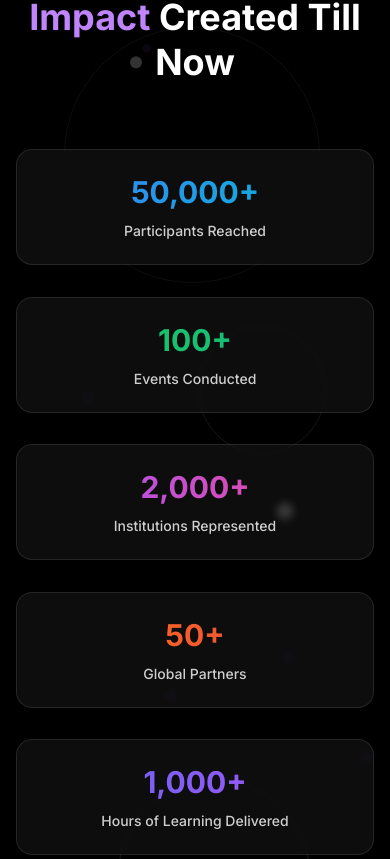
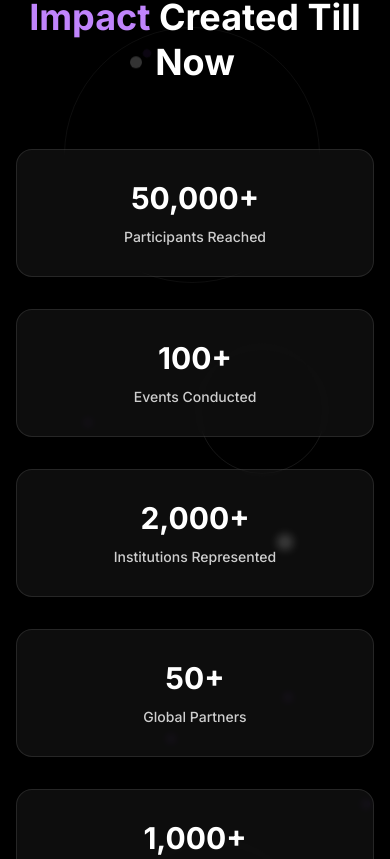
Before and after one commit to pradeeptosarkar/namespace-app, a React (Vite) app: page / in a window 390 px wide. Shown: the part 4865-5724 px from the top of the page. Built offline with nearby package versions, Linux system fonts and the light colour scheme.

Commit message:
impact section stats refactored

```diff
--- a/src/components/sections/ImpactSection.tsx
+++ b/src/components/sections/ImpactSection.tsx
@@ -25,40 +25,35 @@ const ImpactSection = () => {
       value: counts.participants,
       target: targetValues.participants,
       label: 'Participants Reached',
-      suffix: '+',
-      color: 'from-blue-500 to-cyan-500'
+      suffix: '+'
     },
     {
       key: 'events',
       value: counts.events,
       target: targetValues.events,
       label: 'Events Conducted',
-      suffix: '+',
-      color: 'from-green-500 to-emerald-500'
+      suffix: '+'
     },
     {
       key: 'institutions',
       value: counts.institutions,
       target: targetValues.institutions,
       label: 'Institutions Represented',
-      suffix: '+',
-      color: 'from-purple-500 to-pink-500'
+      suffix: '+'
     },
     {
       key: 'partners',
       value: counts.partners,
       target: targetValues.partners,
       label: 'Global Partners',
-      suffix: '+',
-      color: 'from-orange-500 to-red-500'
+      suffix: '+'
     },
     {
       key: 'hours',
       value: counts.hours,
       target: targetValues.hours,
       label: 'Hours of Learning Delivered',
-      suffix: '+',
-      color: 'from-indigo-500 to-purple-500'
+      suffix: '+'
     }
   ];
 
@@ -95,7 +90,6 @@ const ImpactSection = () => {
       timers.forEach(timer => clearInterval(timer));
     };
   }, [hasIntersected]);
-
 
   return (
     <section
@@ -141,12 +135,12 @@ const ImpactSection = () => {
                   transitionDelay: `${index * 200}ms`
                 }}
               >
-                <div className="bg-white/5 backdrop-blur-sm border border-white/10 rounded-2xl p-6 md:p-8 hover:bg-white/10 hover:border-white/20 transition-all duration-300">
-                  <div className="text-center">
-                    <div className={`text-3xl md:text-4xl lg:text-5xl font-bold mb-3 bg-gradient-to-r ${stat.color} bg-clip-text text-transparent`}>
+                <div className="bg-white/5 backdrop-blur-sm border border-white/10 rounded-2xl p-6 md:p-8 hover:bg-white/10 hover:border-purple-400/30 transition-all duration-300 h-32 md:h-36 flex items-center justify-center">
+                  <div className="text-center flex flex-col justify-center">
+                    <div className="text-3xl md:text-2xl lg:text-3xl font-bold mb-3 text-white">
                       {stat.value.toLocaleString()}{stat.suffix}
                     </div>
-                    <div className="text-sm md:text-base font-medium text-white/80 leading-tight">
+                    <div className="text-sm md:text-sm font-medium text-white/80 leading-tight">
                       {stat.label}
                     </div>
                   </div>
```
